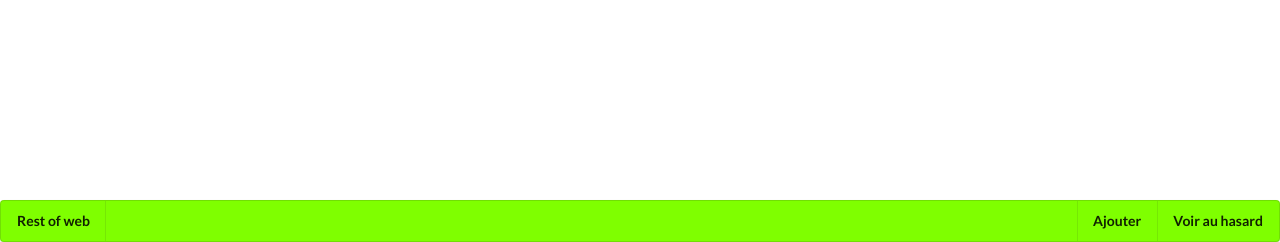
After one commit to tmahamadou01/rest-of-web, a PHP site: template app/views/pages/ressources.twig in a window 1280 px wide. The commit adds this page. Shown: the part 558-800 px from the top of the page. Run offline with PHP 8.4, Linux system fonts and the light colour scheme; the template is opened without the code that fills it, so the values that code supplies are empty; some libraries are stand-ins or nearby versions.

Commit message:
create bottom menu + creating assets files + and ressources route

```diff
--- a/app/views/layout.twig
+++ b/app/views/layout.twig
@@ -1,12 +1,15 @@
 <html>
     <head>
         <link rel="stylesheet" href="https://cdnjs.cloudflare.com/ajax/libs/semantic-ui/2.2.2/semantic.min.css">
+        <link rel="stylesheet" href="css/style.css">
     </head>
     <body>
 
         {% block content %}
 
         {% endblock %}
+        {% block men_footer %}
+        {% endblock %}
 
     </body>
 </html>
--- /dev/null
+++ b/app/views/pages/ressources.twig
@@ -0,0 +1,16 @@
+{% extends "layout.twig" %}
+
+{% block content %}
+
+{% endblock %}
+{% block men_footer %}
+    <div class="ui menu">
+        <a class="item" href="{{ path_for('ressources') }}">
+            Rest of web
+        </a>
+        <div class="right menu">
+            <a class="item">Ajouter</a>
+            <a class="item hasard">Voir au hasard</a>
+        </div>
+    </div>
+{% endblock %}
--- /dev/null
+++ b/public/css/style.css
@@ -0,0 +1,19 @@
+html,body {
+    height:100%;
+}
+.ui.menu{
+    background-color: chartreuse;
+    position: fixed;
+    bottom: 0;
+    width: 100%;
+    margin: 0;
+    padding: 0;
+}
+.ui.menu a.item{
+    font-weight: bold;
+}
+
+.ui.menu a.item.hasard:hover{
+    background-color: #ffffff;
+    color: black;
+}
--- a/public/index.php
+++ b/public/index.php
@@ -14,6 +14,7 @@ require "../app/Container.php";
 
 //routes
 $app->get('/',\App\Controllers\IndexController::class . ':index');
+$app->get('/rest-of-web',\App\Controllers\RessourcesController::class . ':index')->setName('ressources');
 
 
 
```
Also changed, not shown: app/Controllers/RessourcesController.php (added, +20 -0 lines), app/views/css/style.css (deleted), app/views/js/app.js (deleted).
